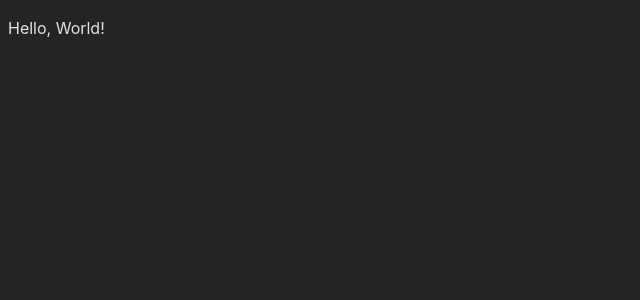
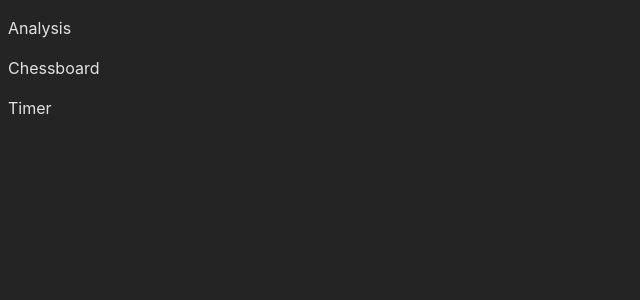
Before and after one commit to zeraye/kai, a React (Vite) app: page / in a window 1280 px wide. Shown: the top 300 px of the page, without its empty margins (0-640 px from the left). Built offline with nearby package versions, Linux system fonts and the light colour scheme.

Commit message:
feat: add empty `Analysis`, `Chessboard` and `Timer` components

```diff
--- a/src/App.tsx
+++ b/src/App.tsx
@@ -1,5 +1,15 @@
+import Analysis from "./components/Analysis/Analysis";
+import Chessboard from "./components/Chessboard/Chessboard";
+import Timer from "./components/Timer/Timer";
+
 const App = () => {
-  return <p>Hello, World!</p>;
+  return (
+    <>
+      <Analysis />
+      <Chessboard />
+      <Timer />
+    </>
+  );
 };
 
 export default App;
--- /dev/null
+++ b/src/components/Analysis/Analysis.tsx
@@ -0,0 +1,5 @@
+const Analysis = () => {
+  return <p>Analysis</p>;
+};
+
+export default Analysis;
--- /dev/null
+++ b/src/components/Chessboard/Chessboard.tsx
@@ -0,0 +1,5 @@
+const Chessboard = () => {
+  return <p>Chessboard</p>;
+};
+
+export default Chessboard;
--- /dev/null
+++ b/src/components/Timer/Timer.tsx
@@ -0,0 +1,5 @@
+const Timer = () => {
+  return <p>Timer</p>;
+};
+
+export default Timer;
```
